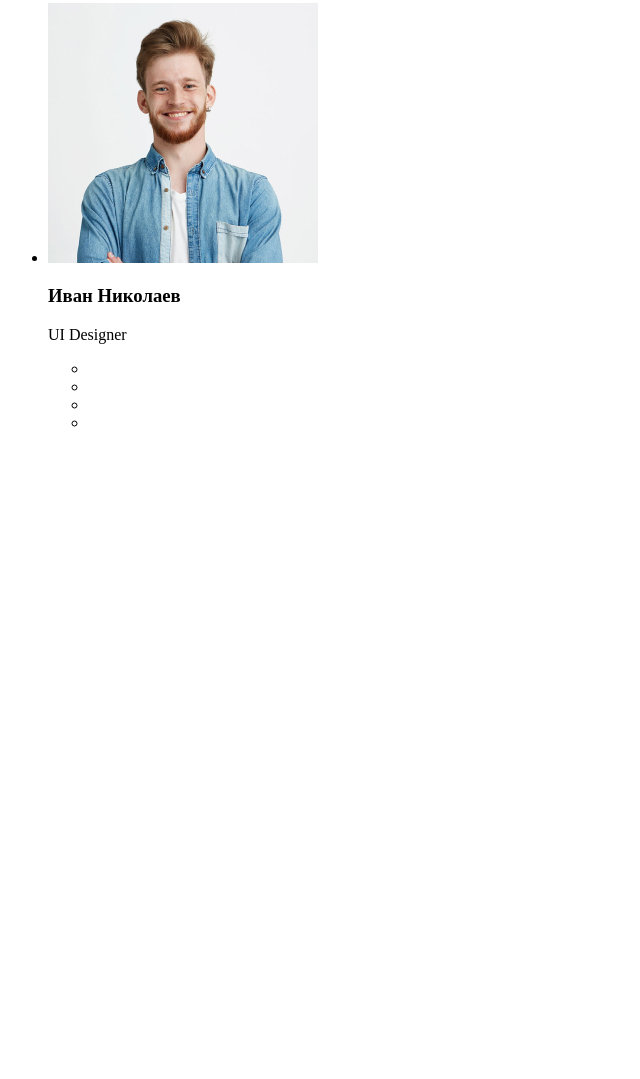
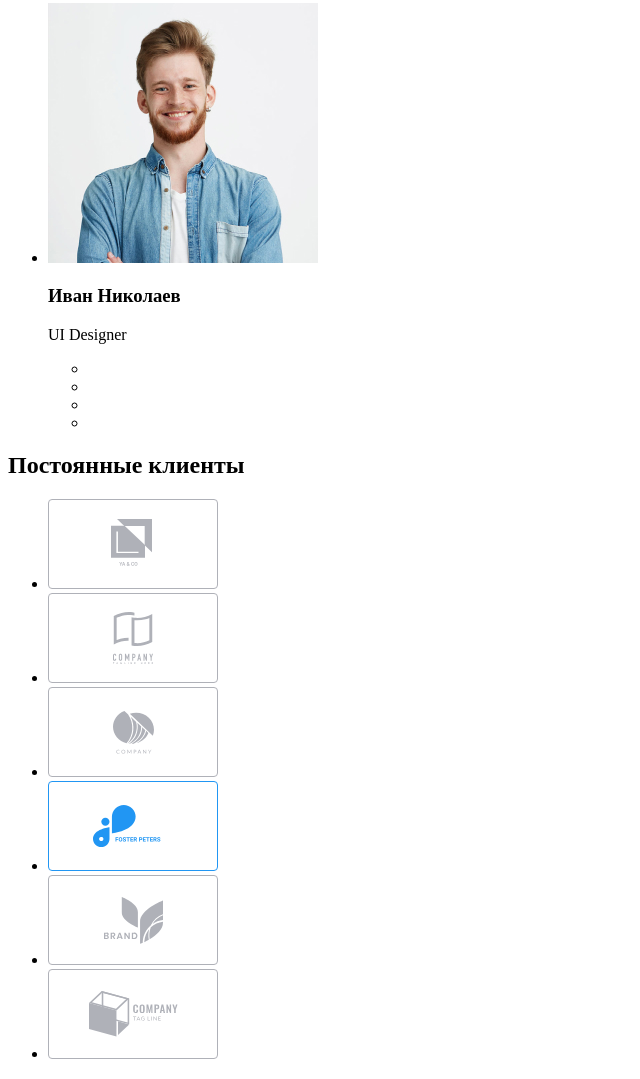
Before and after one commit to catherin-k/goit-markup-hw-01, a plain HTML site: page index.html in a window 1280 px wide. Shown: the part 3041-4120 px from the top of the page, without its empty margins (0-640 px from the left). Before the commit the page ends 3489 px from the top, so only its background shows below. Drawn offline with Linux system fonts and the light colour scheme.

Commit message:
Додає секецію-клієнти

```diff
--- a/index.html
+++ b/index.html
@@ -64,15 +64,18 @@
       <h2>Чем мы занимаемся</h2>
       <ul>
         <li>
-          <img src="./images/what-we-do/img-1.jpg" alt="" />
+          <img
+            src="./images/what-we-do/img-1.jpg"
+            alt="Десктопные приложения"
+          />
           <p>Десктопные приложения</p>
         </li>
         <li>
-          <img src="./images/what-we-do/img-2.jpg" alt="" />
+          <img src="./images/what-we-do/img-2.jpg" alt="Мобильные приложения" />
           <p>Мобильные приложения</p>
         </li>
         <li>
-          <img src="./images/what-we-do/img-3.jpg" alt="" />
+          <img src="./images/what-we-do/img-3.jpg" alt="изайнерские решения" />
           <p>Дизайнерские решения</p>
         </li>
       </ul>
@@ -132,5 +135,40 @@
         </li>
       </ul>
     </section>
+    <section>
+      <h2>Постоянные клиенты</h2>
+      <ul>
+        <li>
+          <a href=""
+            ><img src="./images/clients/client-1.svg" alt="Клиент-1"
+          /></a>
+        </li>
+        <li>
+          <a href=""
+            ><img src="./images/clients/client-2.svg" alt="Клиент-2"
+          /></a>
+        </li>
+        <li>
+          <a href=""
+            ><img src="./images/clients/client-3.svg" alt="Клиент-3"
+          /></a>
+        </li>
+        <li>
+          <a href=""
+            ><img src="./images/clients/client-4.svg" alt="Клиент-4"
+          /></a>
+        </li>
+        <li>
+          <a href=""
+            ><img src="./images/clients/client-5.svg" alt="Клиент-5"
+          /></a>
+        </li>
+        <li>
+          <a href=""
+            ><img src="./images/clients/client-6.svg" alt="Клиент-6"
+          /></a>
+        </li>
+      </ul>
+    </section>
   </body>
 </html>
```
Also changed, not shown: images/clients/client-1.svg (added), images/clients/client-2.svg (added), images/clients/client-3.svg (added), images/clients/client-4.svg (added), images/clients/client-5.svg (added), images/clients/client-6.svg (added).
